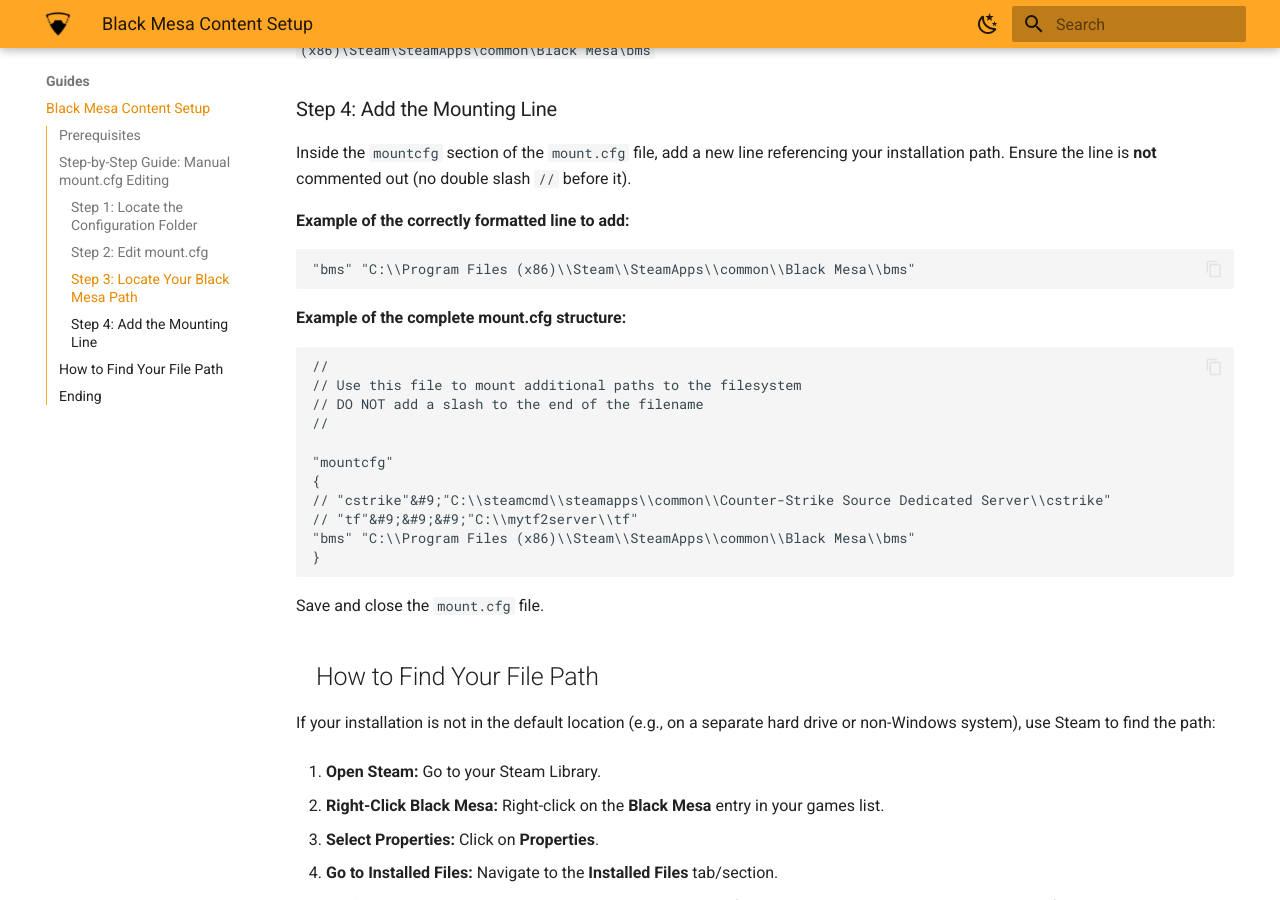
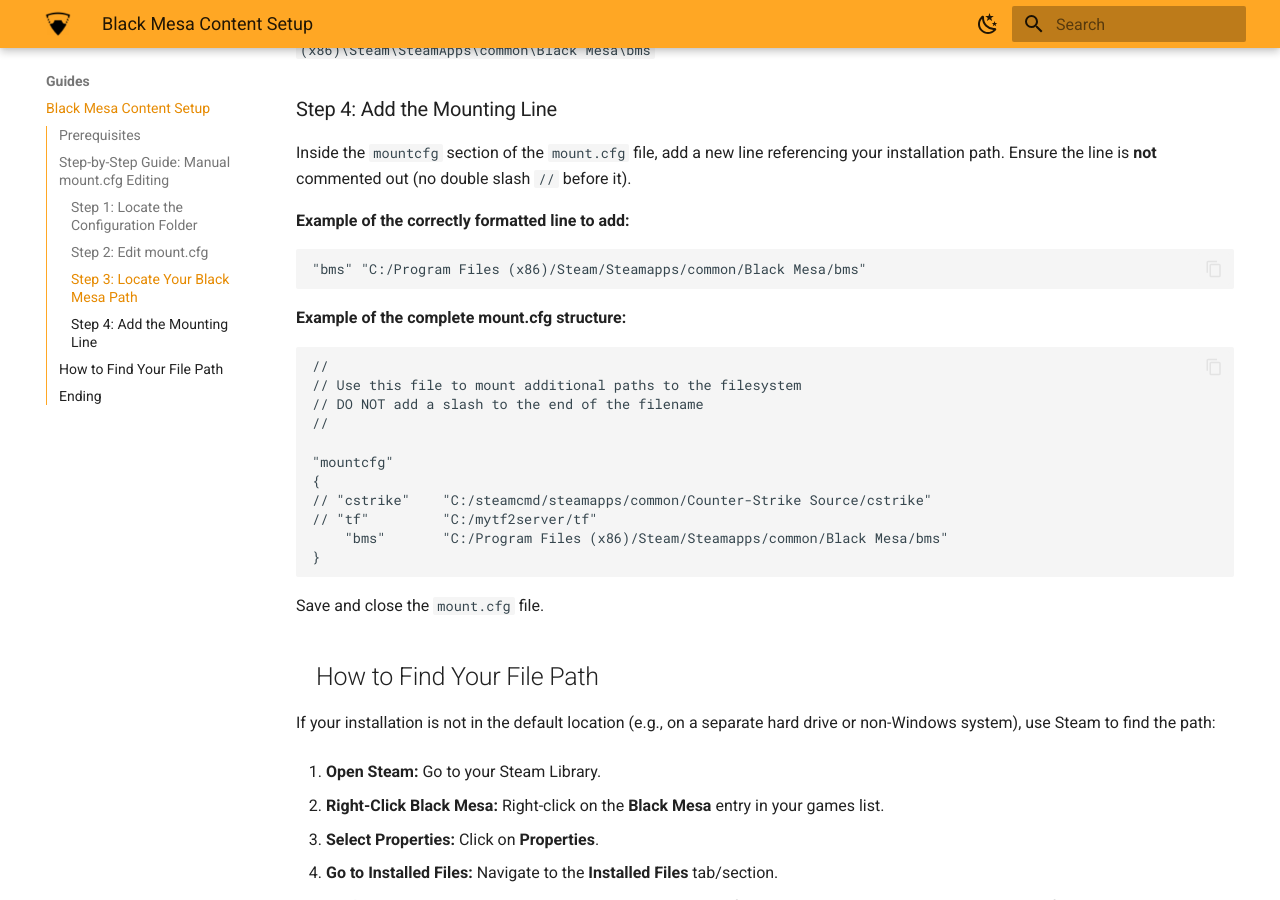
Before and after one commit to Project-Ordinance/website-wiki, an MkDocs documentation site: the page built from docs/guides/bm-content-setup.md, in a window 1280 px wide and 900 px high, scrolled down 1197 px. Built offline with MkDocs 1.6.1 and Material for MkDocs 9.7.7, drawn with Linux system fonts in a browser that asks for light colours.

Commit message:
fix(guides): correct file path format for Black Mesa mounting instructions

````diff
--- a/docs/guides/bm-content-setup.md
+++ b/docs/guides/bm-content-setup.md
@@ -43,7 +43,7 @@
 
 ```
 
-"bms" "C:\\Program Files (x86)\\Steam\\SteamApps\\common\\Black Mesa\\bms"
+"bms" "C:/Program Files (x86)/Steam/Steamapps/common/Black Mesa/bms"
 
 ```
 
@@ -58,9 +58,9 @@
 
 "mountcfg"
 {
-// "cstrike"&#9;"C:\\steamcmd\\steamapps\\common\\Counter-Strike Source Dedicated Server\\cstrike"
-// "tf"&#9;&#9;&#9;"C:\\mytf2server\\tf"
-"bms" "C:\\Program Files (x86)\\Steam\\SteamApps\\common\\Black Mesa\\bms"
+// "cstrike"    "C:/steamcmd/steamapps/common/Counter-Strike Source/cstrike"
+// "tf"         "C:/mytf2server/tf"
+    "bms"       "C:/Program Files (x86)/Steam/Steamapps/common/Black Mesa/bms"
 }
 
 ```
````
